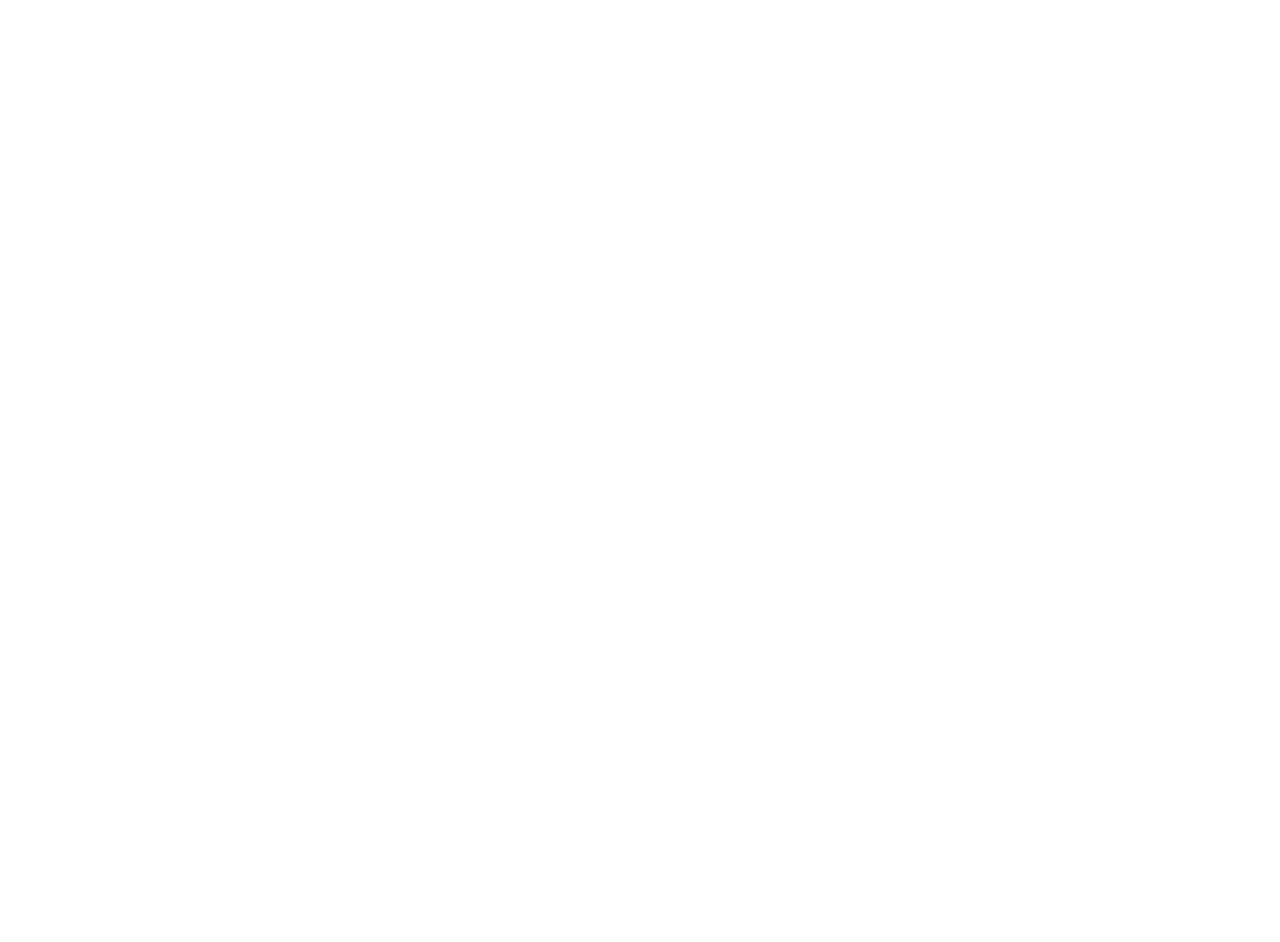
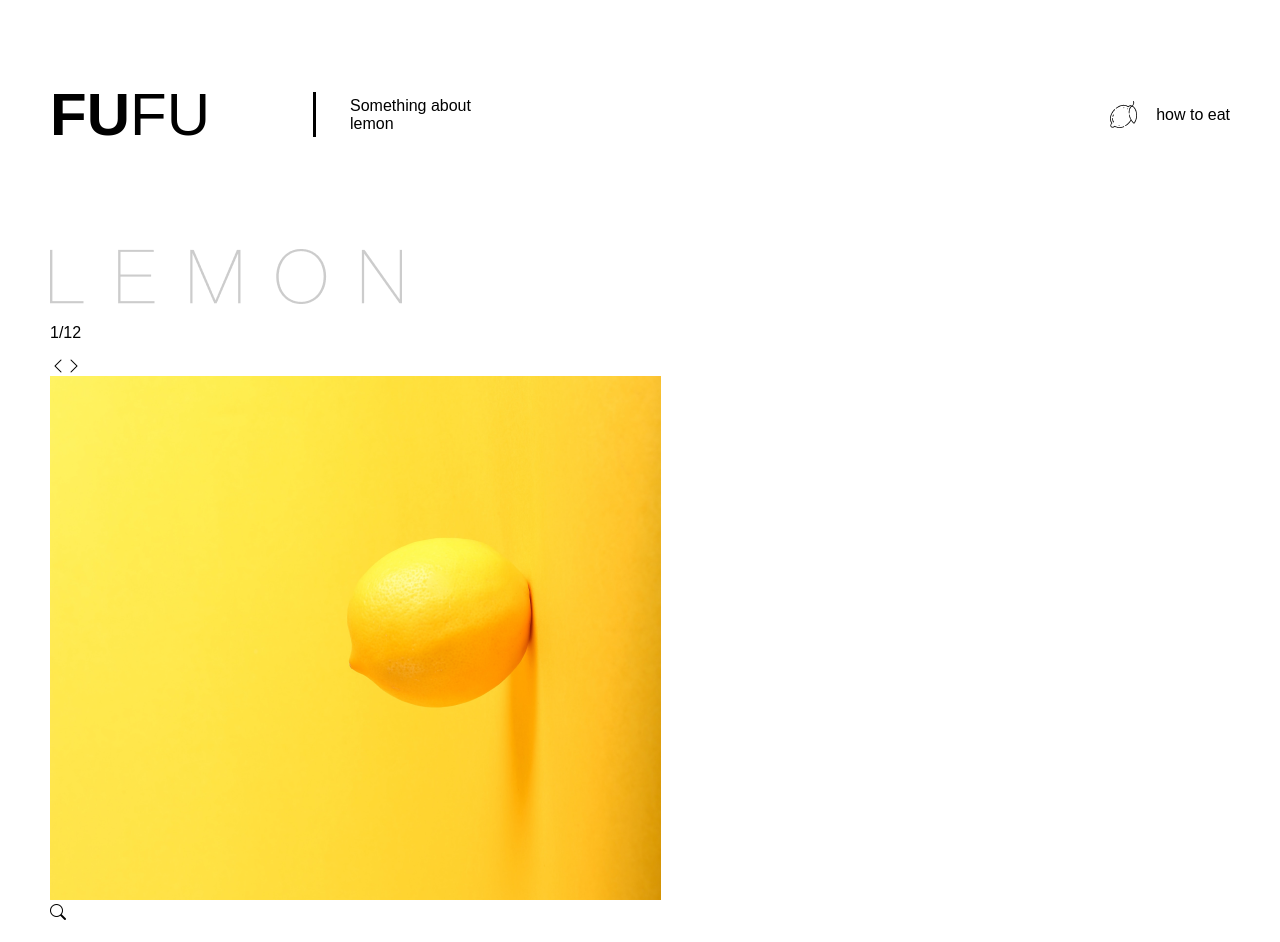
Before and after one commit to Jasmina13/UI-Kit, a plain HTML site: page Compiled-HTML/index.html in a window 1280 px wide. Before the commit the page ends 800 px from the top, so only its background shows below. Drawn offline with nearby package versions, Linux system fonts and the light colour scheme.

Commit message:
added index.html in the html structure's

```diff
--- a/Compiled-HTML/index.html
+++ b/Compiled-HTML/index.html
@@ -1 +1 @@
-<!DOCTYPE html><html lang="en"><head><meta charset="UTF-8"><meta name="viewport" content="width=device-width, initial-scale=1.0"><title>Document</title><link rel="stylesheet" href="../main.css"></head><body> </body></html>
+<!DOCTYPE html><html lang="en"><head><meta charset="UTF-8"><meta name="viewport" content="width=device-width, initial-scale=1.0"><title>Document</title><link rel="stylesheet" href="../main.css"><link rel="stylesheet" href="https://cdn.jsdelivr.net/npm/bootstrap-icons@1.11.2/font/bootstrap-icons.min.css"><link rel="stylesheet" href="ikonlar.css"></head><body> <header><div class="container header"><div class="header__items"><div class="header__subtitle"><h2>FU</h2><p>FU</p></div><div class="line-item"></div><p>Something about lemon</p></div><div class="header__item"><img src="../img/Group.png" alt=""><p>how to eat</p></div></div></header><section><div class="container"><img src="../img/LEMON.png" alt=""><div><div><p>1/12</p></div><div><i class="bi bi-chevron-left"></i><i class="bi bi-chevron-right"></i></div></div><div><img src="../img/cw1MAVs4wV8.png" alt=""></div><div><div> </div><div> </div><i class="bi bi-search"></i></div></div></section></body></html>
--- a/main.scss
+++ b/main.scss
@@ -0,0 +1,43 @@
+body{
+    margin: 0;
+    padding: 0;
+    box-sizing: border-box;
+    font-family: sans-serif;
+}
+.container{
+    padding:20px 50px;
+}
+.header{
+    display: flex;
+    justify-content: space-between;
+    align-items: center;
+    .header__items{
+        width: 450px;
+        display: flex;
+        justify-content: space-between;
+        align-items: center;
+
+        .header__subtitle{
+            display: flex;
+            align-items: center;
+            font-size: 40px;
+            p{
+                font-size: 60px;
+            }
+        }
+        .line-item{
+            width: 3px;
+            height: 45px;
+            background-color: black;
+        }
+        p{
+            width: 150px;
+        }
+    }
+    .header__item{
+        width: 120px;
+        display: flex;
+        justify-content: space-between;
+        align-items: center;
+    }
+}
```
Also changed, not shown: img/Group.png (added), img/LEMON.png (added), img/cw1MAVs4wV8.png (added), main.css, 2 other files.
